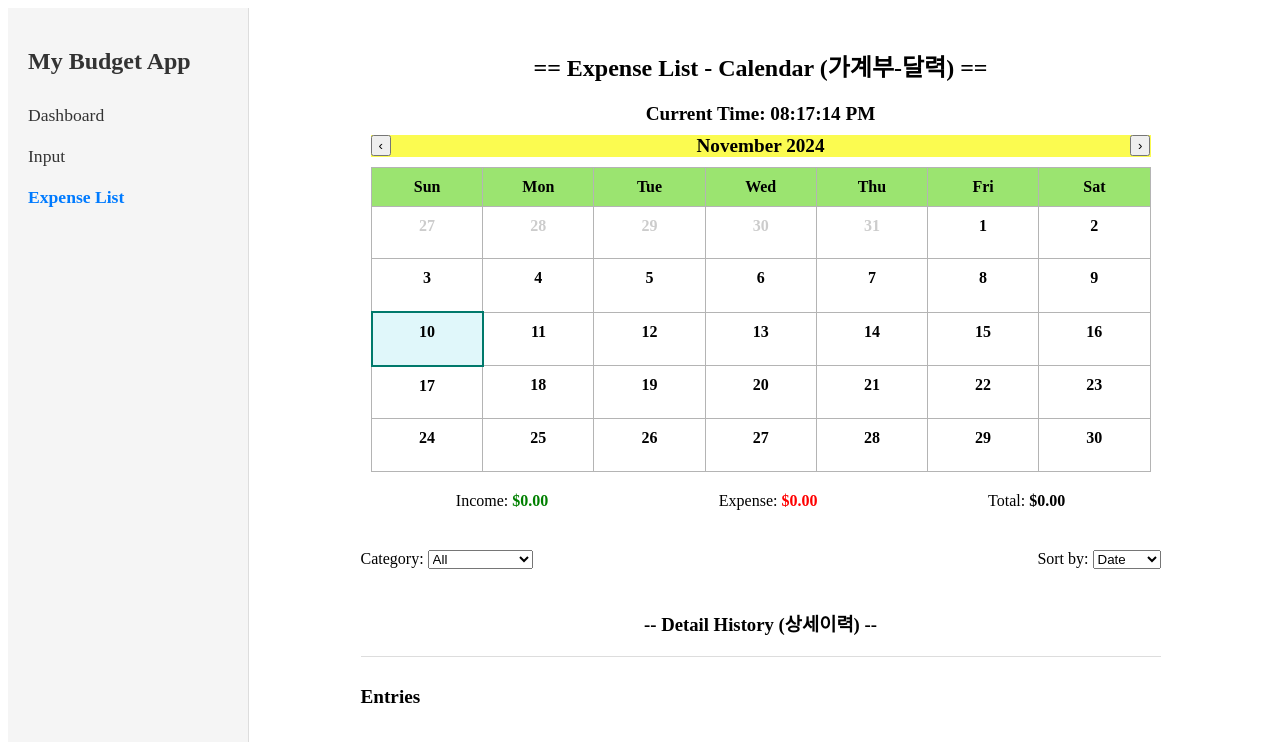
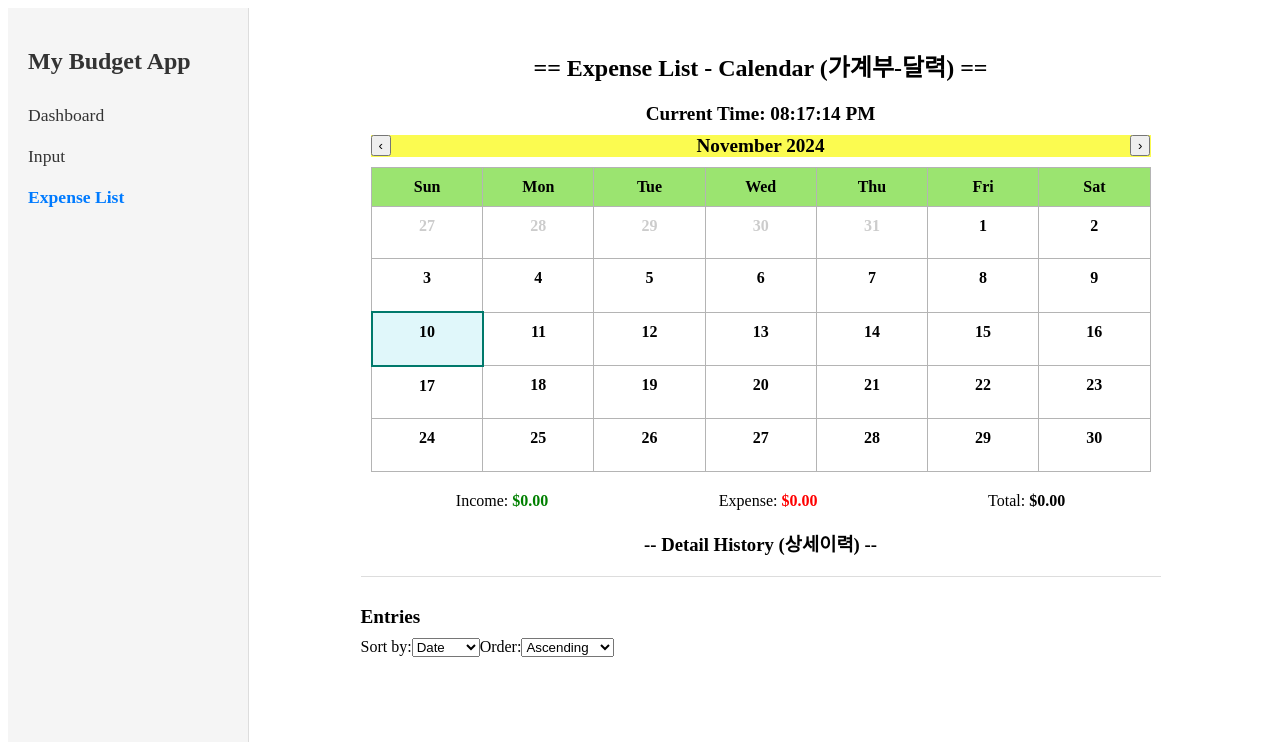
Before and after one commit to JIMPARK80/household-account-book, a Vue app: page /expense-list in a window 1280 px wide. Shown: the top 742 px of the page. Built offline with nearby package versions, Linux system fonts and the light colour scheme.

Commit message:
Update Sort-by function
- Add a sort-by function such as descending or ascending

```diff
--- a/src/components/ExpenseList.vue
+++ b/src/components/ExpenseList.vue
@@ -5,26 +5,6 @@
 
     <!-- Calendar View Component (Only View) -->
     <CalendarView :events="filteredEntries" />
-
-
-    <!-- Category Filter and Sort Options -->
-    <div class="filter-sort-controls">
-      <label>
-        Category:
-        <select v-model="selectedCategory">
-          <option value="">All</option>
-          <option v-for="category in categories" :key="category" :value="category">{{ category }}</option>
-        </select>
-      </label>
-
-      <label>
-        Sort by:
-        <select v-model="sortBy">
-          <option value="date">Date</option>
-          <option value="amount">Amount</option>
-        </select>
-      </label>
-    </div>
 
 
     <!-- Transaction List Component (Detailed List) -->
--- a/src/components/TransactionList.vue
+++ b/src/components/TransactionList.vue
@@ -1,8 +1,23 @@
 <template>
   <div class="transaction-list-container">
     <h3>Entries</h3>
+
+    <!-- Sort By Filter -->
+    <label for="sort">Sort by:</label>
+    <select v-model="sortBy" id="sort">
+      <option value="date">Date</option>
+      <option value="amount">Amount</option>
+    </select>
+
+    <!-- Sort Order Toggle -->
+    <label for="order">Order:</label>
+    <select v-model="sortOrder" id="order">
+      <option value="asc">Ascending</option>
+      <option value="desc">Descending</option>
+    </select>
+
     <ul class="transaction-list">
-      <li v-for="entry in entries" :key="entry.id" class="transaction-item">
+      <li v-for="entry in sortedEntries" :key="entry.id" class="transaction-item">
         <div class="transaction-details">
           <span class="transaction-category">{{ entry.category }}</span>
           <span class="transaction-note">{{ entry.note }}</span>
@@ -11,46 +26,42 @@
         <span class="transaction-amount" :class="{ income: entry.type === 'income', expense: entry.type === 'expense' }">
           {{ formatCurrency(entry.amount) }}
         </span>
-        <!-- Edit and Delete Buttons -->
-        <button @click="openEditForm(entry)">Edit</button>
+        <button @click="editEntry(entry)">Edit</button>
         <button @click="deleteEntry(entry.id)">Delete</button>
       </li>
     </ul>
-
-    <!-- Edit Form -->
-    <div v-if="editingEntry" class="edit-form">
-      <h3>Edit Entry</h3>
-      <form @submit.prevent="updateEntry">
-        <label for="date">Date:</label>
-        <input type="date" v-model="selectedEntry.date" />
-
-        <label for="note">Note:</label>
-        <input type="text" v-model="selectedEntry.note" />
-
-        <label for="amount">Amount:</label>
-        <input type="number" v-model.number="selectedEntry.amount" />
-
-        <label for="category">Category:</label>
-        <input type="text" v-model="selectedEntry.category" />
-
-        <button type="submit">Save</button>
-        <button @click="cancelEdit">Cancel</button>
-      </form>
-    </div>
   </div>
 </template>
 
 <script>
 import { format, parseISO } from 'date-fns';
-import { setupDatabase, getAllExpenses, deleteExpense, updateExpense } from '../database.js';
+import { setupDatabase, getAllExpenses, deleteExpense } from '../database.js';
 
 export default {
   data() {
     return {
       entries: [],
-      editingEntry: false, // Track if an entry is being edited
-      selectedEntry: null // Store the entry being edited
+      sortBy: 'date',
+      sortOrder: 'asc', // Add sortOrder to control ascending or descending order
     };
+  },
+  computed: {
+    sortedEntries() {
+      // Sort entries by date or amount based on sortBy and sortOrder selection
+      const sortedEntries = [...this.entries];
+      sortedEntries.sort((a, b) => {
+        let comparison = 0;
+        if (this.sortBy === 'date') {
+          comparison = new Date(a.date) - new Date(b.date);
+        } else if (this.sortBy === 'amount') {
+          comparison = a.amount - b.amount;
+        }
+
+        // Adjust for ascending or descending order
+        return this.sortOrder === 'asc' ? comparison : -comparison;
+      });
+      return sortedEntries;
+    }
   },
   async created() {
     await this.fetchEntries();
@@ -61,7 +72,7 @@ export default {
       const savedEntries = await getAllExpenses(db);
       this.entries = savedEntries.map(entry => ({
         ...entry,
-        date: parseISO(entry.date) // Parse date string to Date object
+        date: parseISO(entry.date),
       }));
     },
     formatDate(date) {
@@ -70,28 +81,15 @@ export default {
     formatCurrency(value) {
       return `${value.toFixed(2)}$`;
     },
-    openEditForm(entry) {
-      // Set up the form for editing
-      this.selectedEntry = { ...entry };
-      this.editingEntry = true;
-    },
-    async updateEntry() {
-      const db = await setupDatabase();
-      await updateExpense(db, this.selectedEntry); // Update the entry in IndexedDB
-      await this.fetchEntries(); // Refresh the list after updating
-      this.editingEntry = false; // Close the edit form
-    },
-    cancelEdit() {
-      // Reset the edit form
-      this.editingEntry = false;
-      this.selectedEntry = null;
+    editEntry(entry) {
+      this.$emit('edit-entry', entry);
     },
     async deleteEntry(id) {
       const db = await setupDatabase();
       await deleteExpense(db, id);
       this.entries = this.entries.filter(entry => entry.id !== id);
-    }
-  }
+    },
+  },
 };
 </script>
 
@@ -145,27 +143,4 @@ export default {
 .expense {
   color: red;
 }
-
-/* Edit form styling */
-.edit-form {
-  margin-top: 20px;
-  padding: 10px;
-  border: 1px solid #ddd;
-}
-
-.edit-form label {
-  display: block;
-  margin-top: 10px;
-}
-
-.edit-form input {
-  width: 100%;
-  padding: 5px;
-  margin-top: 5px;
-  box-sizing: border-box;
-}
-
-.edit-form button {
-  margin-top: 10px;
-}
 </style>
```
